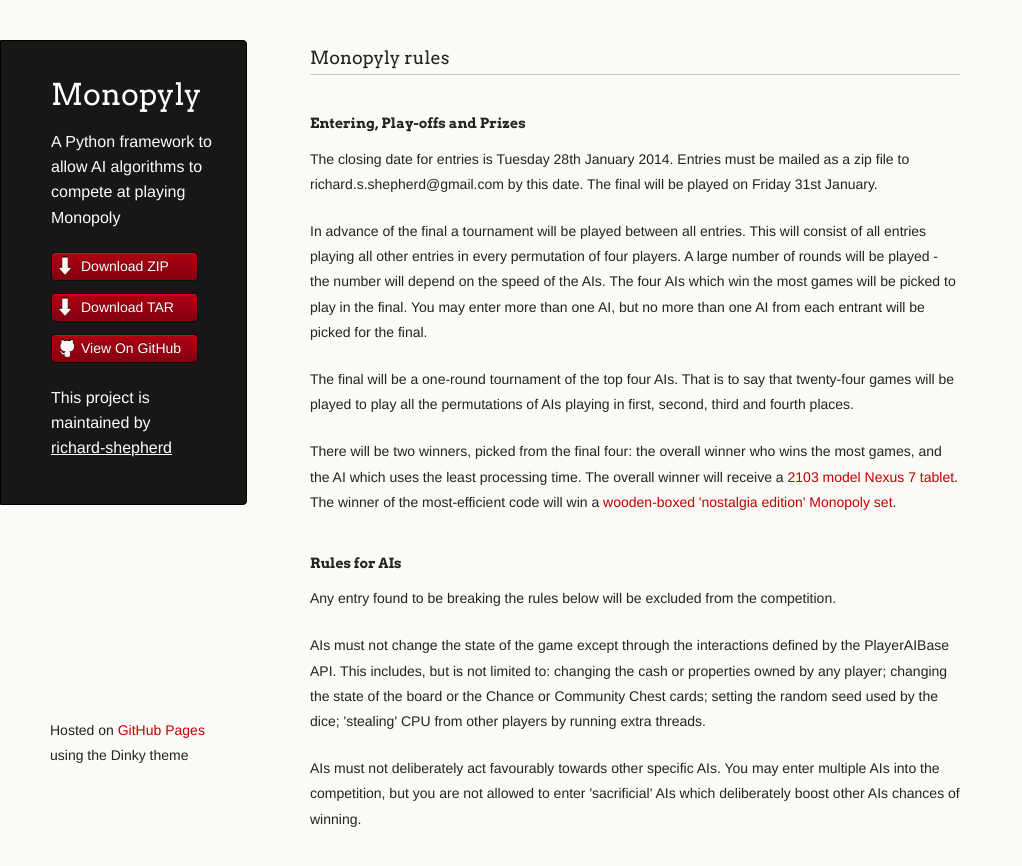
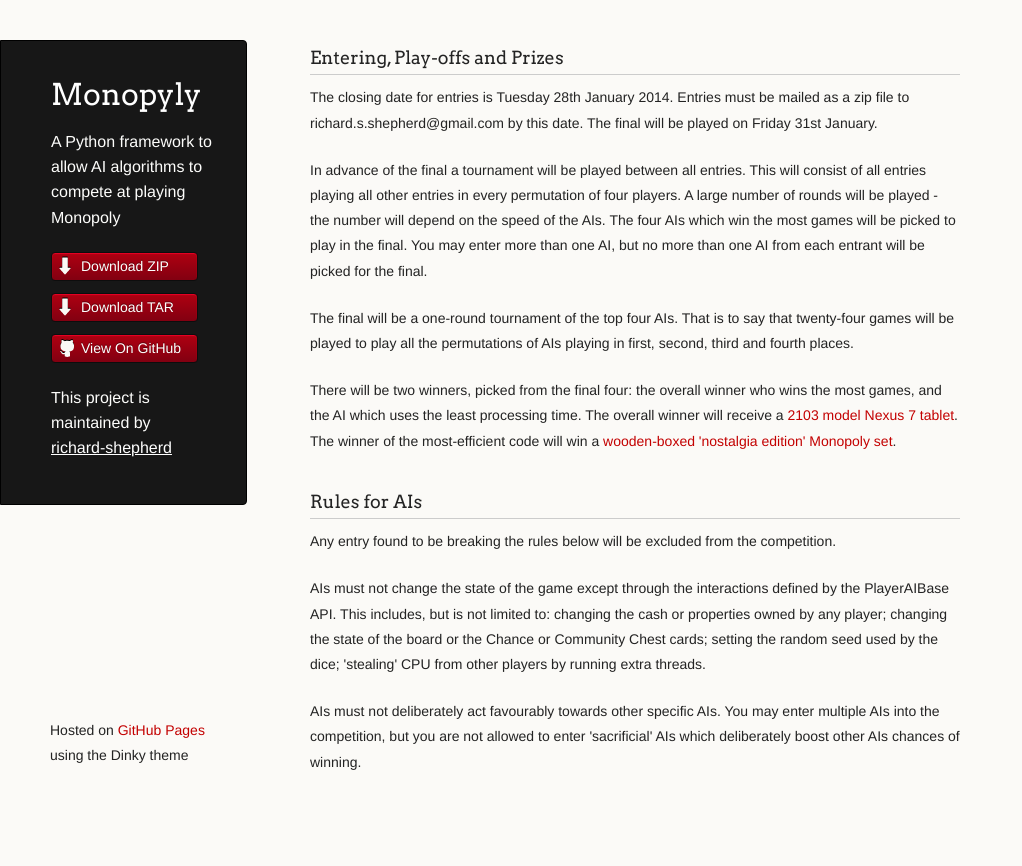
Before and after one commit to richard-shepherd/monopyly, a plain HTML site: page rules.html in a window 1280 px wide. Shown: the whole page, without its empty margins (0-1022 px from the left). Drawn offline with Linux system fonts and the light colour scheme.

Commit message:
monopyly

```diff
--- a/rules.html
+++ b/rules.html
@@ -30,11 +30,9 @@
 
 <section>
 
-<h3><a class="anchor"><span class="octicon octicon-link"></span></a>Monopyly rules</h3>
-
-<h4>
+<h3>
     Entering, Play-offs and Prizes
-</h4>
+</h3>
 <p>
     The closing date for entries is Tuesday 28th January 2014.
     Entries must be mailed as a zip file to richard.s.shepherd@gmail.com by this date.
@@ -61,9 +59,9 @@
     <a href="http://www.amazon.co.uk/Monopoly-HAS40753-Nostalgia-Wooden-Edition/dp/B0002VZ2OG/ref=sr_1_1?ie=UTF8&qid=1387126497&sr=8-1&keywords=monopoly+nostalgia">wooden-boxed 'nostalgia edition' Monopoly set</a>.
 </p>
 
-<h4>
+<h3>
     Rules for AIs
-</h4>
+</h3>
 <p>
     Any entry found to be breaking the rules below will be excluded from the competition.
 </p>
```
